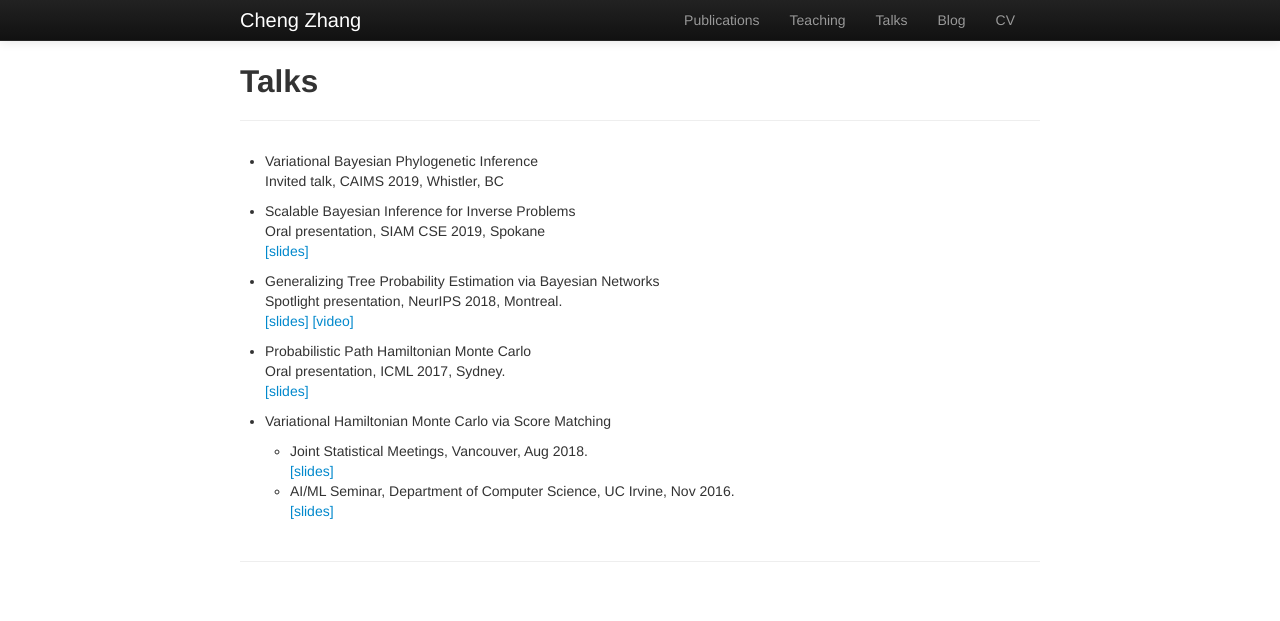
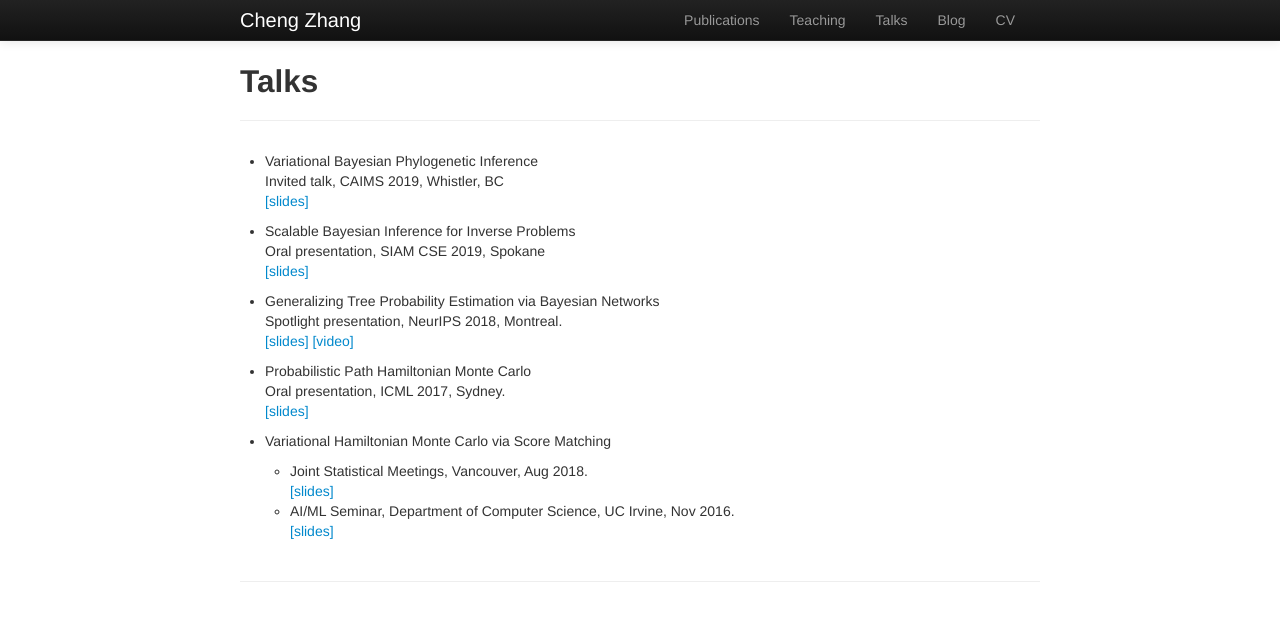
Before and after one commit to zcrabbit/zcrabbit.github.io, a Jekyll site: the page built from pages/talks.md, in a window 1280 px wide. Shown: the top 621 px of the page. Built offline with Jekyll 4.4.1, drawn with Linux system fonts in a browser that asks for light colours.

Commit message:
added slides for vbpi

```diff
--- a/pages/talks.md
+++ b/pages/talks.md
@@ -5,6 +5,7 @@ title: Talks
 
 - Variational Bayesian Phylogenetic Inference
 Invited talk, CAIMS 2019, Whistler, BC
+[[slides]]({{sites.baseurl}}/static/slides/CAIMS2019.pdf)
 
 - Scalable Bayesian Inference for Inverse Problems
 Oral presentation, SIAM CSE 2019, Spokane
```
Also changed, not shown: 3 other files.
